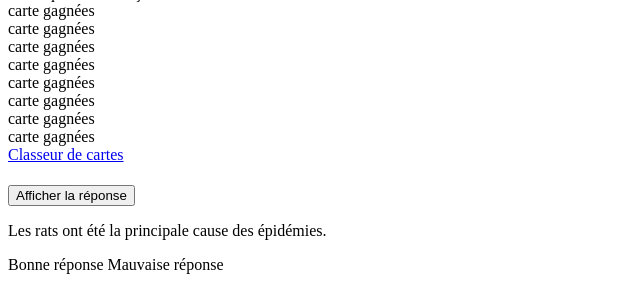
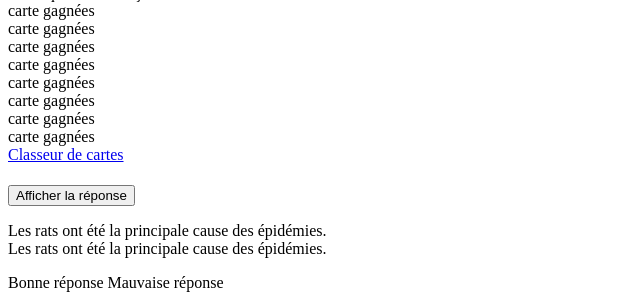
Before and after one commit to WildCodeSchool/2022-03-php-remote-1283-montbeliard-cite-libre, a Symfony app: template templates/game/progress.html.twig in a window 1280 px wide. Shown: the part 2535-2835 px from the top of the page, without its empty margins (0-640 px from the left). Before the commit the page ends 2809 px from the top, so only its background shows below. Run offline with Twig, Linux system fonts and the light colour scheme; the template is opened without the code that fills it, so the values that code supplies are empty; some libraries are stand-ins or nearby versions.

Commit message:
ajustement popup position

```diff
--- a/assets/styles/_cardparchment.scss
+++ b/assets/styles/_cardparchment.scss
@@ -2,8 +2,10 @@
     background-image: url('/assets/images/card_parchment.png');
     background-repeat: no-repeat;
     background-size: 100% 100%;
-    height: 110vh;
+    height: 90vh;
     width: 70%;
+    left: 15%;
+
     position: relative;
     .parchment-body {
         padding: 1rem;
--- a/templates/include/_questions.html.twig
+++ b/templates/include/_questions.html.twig
@@ -8,7 +8,7 @@
 		<div class="text-center">
 			<button id="btn-display-response" class="btn btn-one mt-3">Afficher la réponse</button>
 			<div id="response" class="d-none mt-3">
-				<p>Les rats ont été la principale cause des épidémies.</p>
+				<p>Les rats ont été la principale cause des épidémies.<br/>Les rats ont été la principale cause des épidémies.</p>
 				<div class="d-flex justify-content-center mt-5">
 					<a id="p" class="btn btn-one bg-white bg-opacity-75 me-5 w-25 close">Bonne réponse</a>
 					<a class="btn btn-one bg-white bg-opacity-75 w-25 close">Mauvaise réponse</a>
```
